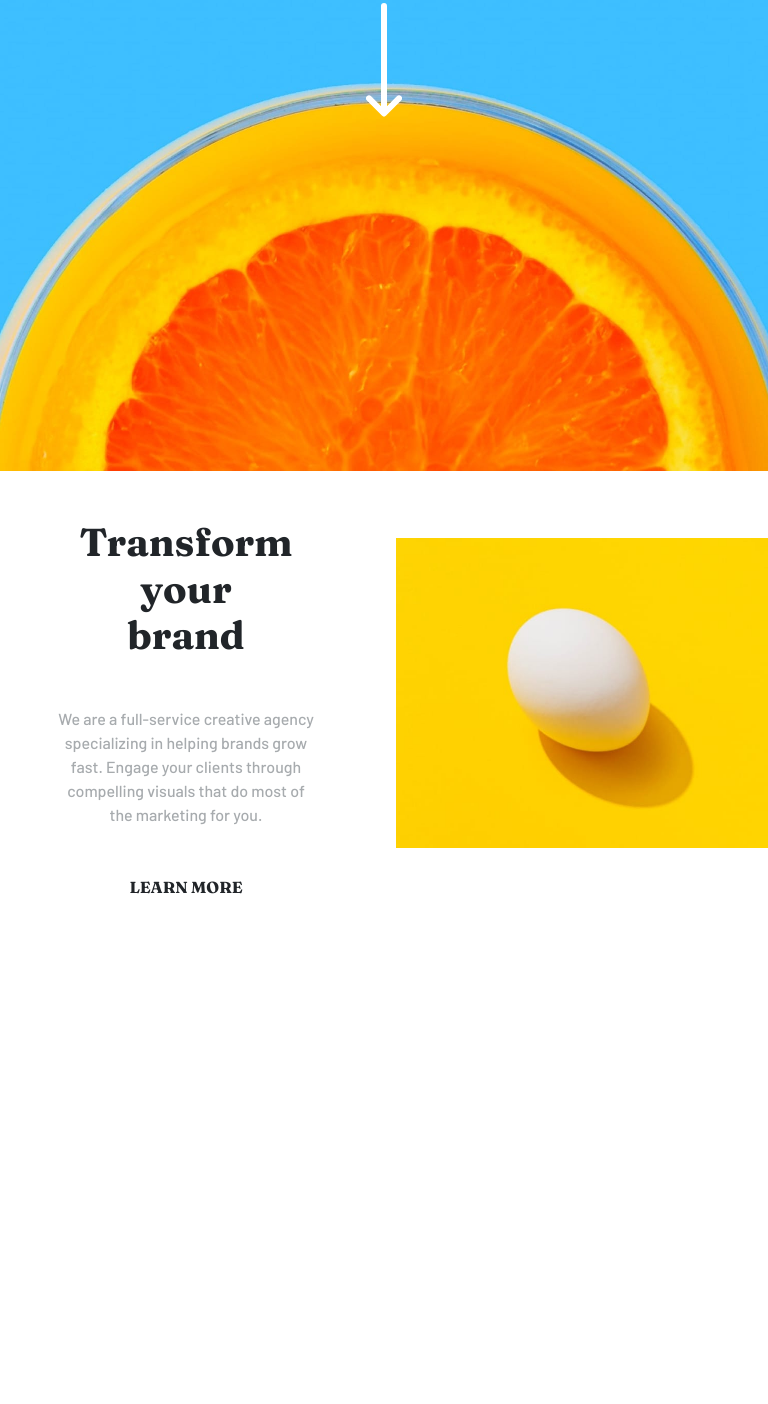
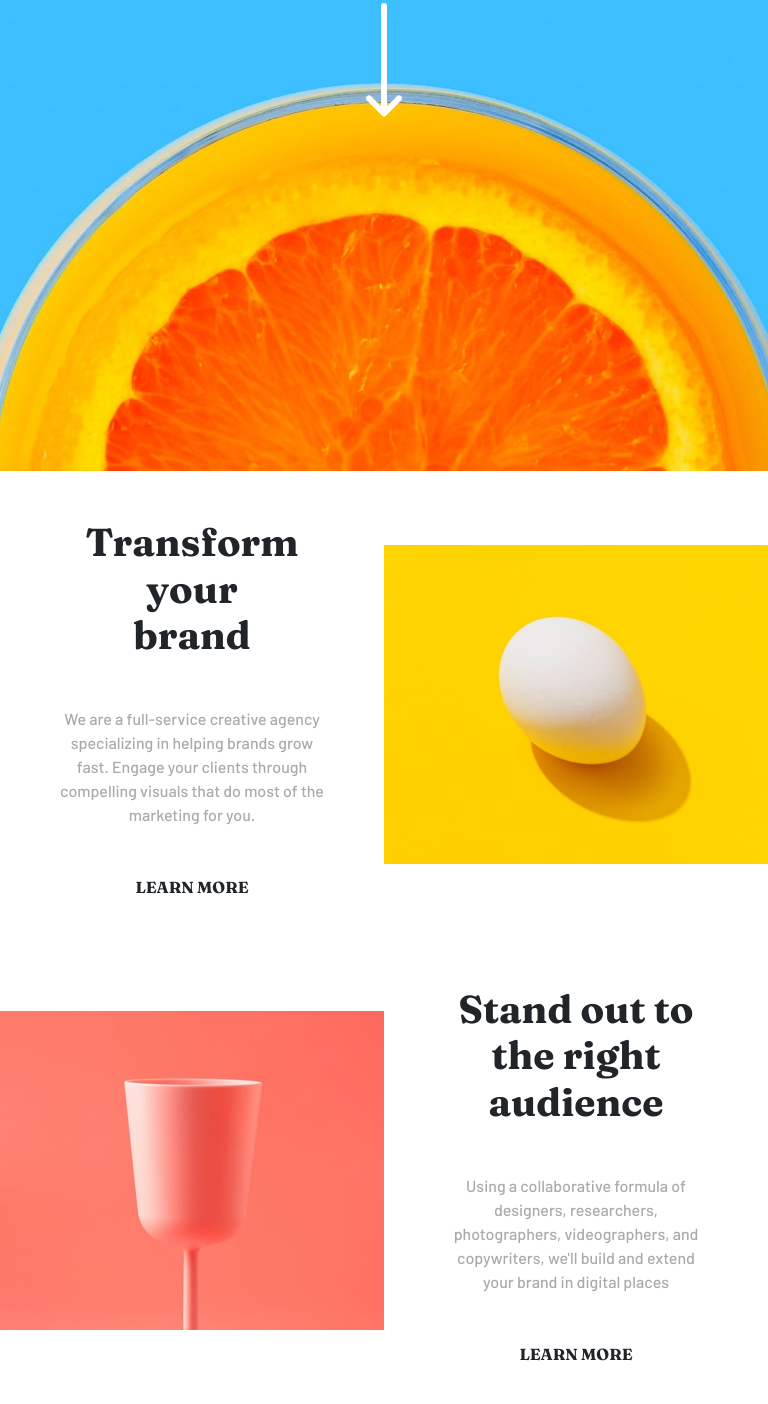
Before and after one commit to MarineLenoir92/Projet-Indiv-LandingPage-Sunnyside, a plain HTML site: page Index.html in a window 768 px wide. Shown: the part 329-1733 px from the top of the page. Before the commit the page ends 1244 px from the top, so only its background shows below. Drawn offline with nearby package versions, Linux system fonts and the light colour scheme.

Commit message:
Feat: itération 5 - création de la seconde ligne (bloc image et bloc texte)

```diff
--- a/Index.html
+++ b/Index.html
@@ -57,20 +57,37 @@
     </header>
     <!-- HEADER -->
     <!-- MAIN -->
+    <!--ROW ONE-->
     <section>
-        <div class="container-fluid g-0">
-            <div class="row align-items-center ">
-                <div class="col-sm-6">
+        <div class="container-fluid gx-0">
+            <div class="row align-items-center gx-0 ">
+                <div class="col-md-6 gx-0 order-lg-1 order-md-1 order-sm-2 order-xs-2">
                     <p class="display-5 mt-5" id="subtitle"> Transform your <br>brand</p>
                     <p class="mt-5" id="text">We are a full-service creative agency specializing in helping brands grow fast. Engage your clients through compelling visuals that do most of the marketing for you.</p>
                     <p class="mt-5" id="link">LEARN MORE</a>
                 </div>
-                <div class="col-sm-6">
+                <div class="col-md-6 gx-0 order-lg-2 order-md-2 order-sm-1 order-xs-1">
                     <img class="img-fluid" src="./images/mobile/image-transform.jpg" alt="image illustration 1 oeuf" id="imgdesktop">
                     <img class="img-fluid" src="./images/desktop/image-transform.jpg" alt="image illustration 1 oeuf" id="imgmobile">
                 </div>
             </div>
         </div>
+        <!--ROW ONE-->
+        <!--ROW TWO-->
+        <div class="container-fluid gx-0">
+            <div class="row align-items-center gx-0">
+                <div class="col-md-6 no-gutter">
+                    <img class="img-fluid" src="./images/mobile/image-stand-out.jpg" alt="image illustration 1 oeuf" id="imgdesktop">
+                    <img class="img-fluid" src="./images/desktop/image-stand-out.jpg" alt="image illustration 1 oeuf" id="imgmobile">
+                </div>
+                <div class="col-md-6 gx-0">
+                    <p class="display-5 mt-5" id="subtitle"> Stand out to the right <br>audience</p>
+                    <p class="mt-5" id="text">Using a collaborative formula of designers, researchers, photographers, videographers, and copywriters, we'll build and extend your brand in digital places</p>
+                    <p class="mt-5" id="linktwo">LEARN MORE</a>
+                </div>
+            </div>
+        </div>
+        <!--ROW TWO-->
     </section>
     <script src="https://cdn.jsdelivr.net/npm/bootstrap@5.2.0-beta1/dist/js/bootstrap.bundle.min.js" integrity="sha384-pprn3073KE6tl6bjs2QrFaJGz5/SUsLqktiwsUTF55Jfv3qYSDhgCecCxMW52nD2" crossorigin="anonymous"></script>
 </body>
--- a/Style.css
+++ b/Style.css
@@ -65,7 +65,7 @@ body{
 #link{
     font-family: 'Fraunces', sans-serif;
     margin-left: 15%;
-    margin-left: 15%;
+    margin-right: 15%;
 }
 
 #link:hover{
@@ -75,11 +75,25 @@ body{
     text-decoration-color:hsl(51, 100%, 49%);
 }
 
+#linktwo{
+    font-family: 'Fraunces', sans-serif;
+    margin-left: 15%;
+    margin-right: 15%;
+}
+
+#linktwo:hover{
+    font-family: 'Fraunces', sans-serif;
+    cursor: pointer;
+    text-decoration: underline;
+    text-decoration-color:hsl(7, 99%, 70%);
+}
+
 #imgmobile{
     display: none;
 }
 
 
+/* MEDIA QUERIES MD */
 
   @media (min-width: 473px) and (max-width: 768px){
 
@@ -132,6 +146,7 @@ body{
         font-family: 'Fraunces', sans-serif;
         margin-left: 15%;
         margin-right: 15%;
+        margin-bottom: 10%;
         text-align: center;
     }
 
@@ -142,15 +157,30 @@ body{
         text-decoration-color:hsl(51, 100%, 49%);
     }
 
-    #imgdesktop{
+    #linktwo{
+        font-family: 'Fraunces', sans-serif;
+        margin-left: 15%;
+        margin-right: 15%;
+        margin-bottom: 10%;
+        text-align: center;
+    }
+
+    #linktwo:hover{
+        font-family: 'Fraunces', sans-serif;
+        cursor: pointer;
+        text-decoration: underline;
+        text-decoration-color:hsl(7, 99%, 70%);
+        text-align: center;
+    }
+
+
+    #imgmobile{
         display: none;
     }
 
-    #imgmobile{
-        display: block !important;
-    }
+  }
 
-  }
+/* MEDIA QUERIES SM */
 
 
   @media only screen and (max-device-width: 480px){
@@ -209,6 +239,7 @@ body{
         font-family: 'Fraunces', sans-serif;
         margin-left: 15%;
         margin-right: 15%;
+        margin-bottom: 10%;
         text-align: center;
     }
 
@@ -219,6 +250,22 @@ body{
         text-decoration-color:hsl(51, 100%, 49%);
     }
 
+    #linktwo{
+        font-family: 'Fraunces', sans-serif;
+        margin-left: 15%;
+        margin-right: 15%;
+        margin-bottom: 10%;
+        text-align: center;
+    }
+
+    #linktwo:hover{
+        font-family: 'Fraunces', sans-serif;
+        cursor: pointer;
+        text-decoration: underline;
+        text-decoration-color:hsl(7, 99%, 70%);
+        text-align: center;
+    }
+
     #imgdesktop{
         display: none;
     }
```
